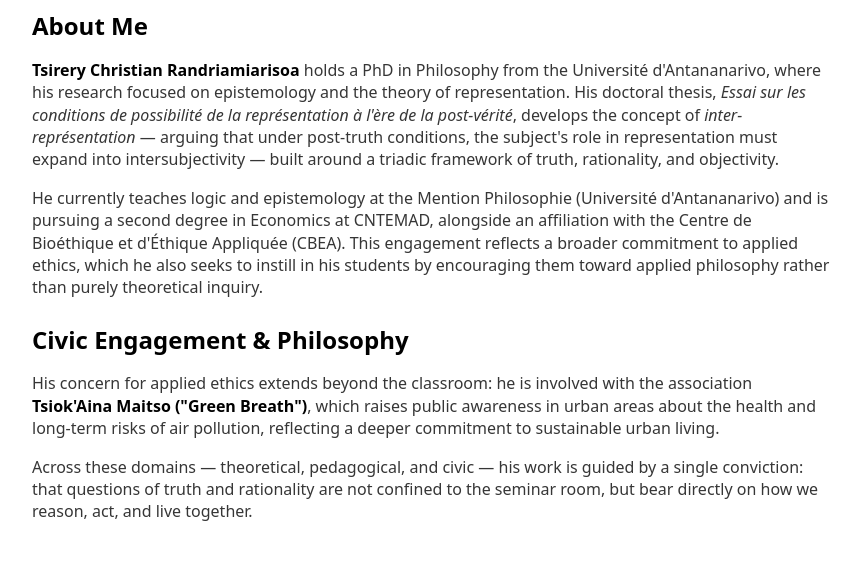
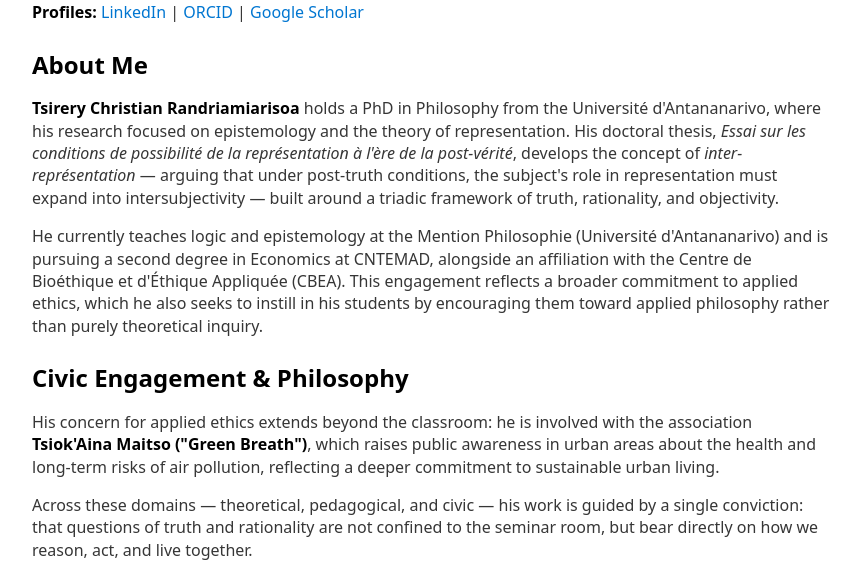
Before and after one commit to tsirery/tsirery.github.io, a plain HTML site: page index.html in a window 1280 px wide. Shown: the part 288-869 px from the top of the page, without its empty margins (208-1068 px from the left). Before the commit the page ends 831 px from the top, so only its background shows below. Drawn offline with nearby package versions, Linux system fonts and the light colour scheme.

Commit message:
Update index.html

```diff
--- a/index.html
+++ b/index.html
@@ -7,8 +7,17 @@
   </head>
   <body>
     <!-- Profile Picture -->
-  <img src="sisyphos art.jpg" alt="Tsirery Christian Randriamiarisoa" style="width: 180px; height: 180px; border-radius: 50%; object-fit: cover; display: block; margin: 20px 0;">
+    <img src="sisyphos art.jpg" alt="Tsirery Christian Randriamiarisoa" style="width: 180px; height: 180px; border-radius: 50%; object-fit: cover; display: block; margin: 20px 0;">
+
     <h1>Tsirery Christian Randriamiarisoa</h1>
+
+    <!-- Academic & Social Profiles -->
+    <p>
+      <strong>Profiles:</strong>
+      <a href="https://www.linkedin.com/in/tsirerychris" target="_blank">LinkedIn</a> |
+      <a href="https://orcid.org/0009-0009-6803-5879" target="_blank">ORCID</a> |
+      <a href="https://scholar.google.com/citations?hl=en&user=wDV9lXQAAAAJ" target="_blank">Google Scholar</a>
+    </p>
 
     <h2>About Me</h2>
     <p>
```
